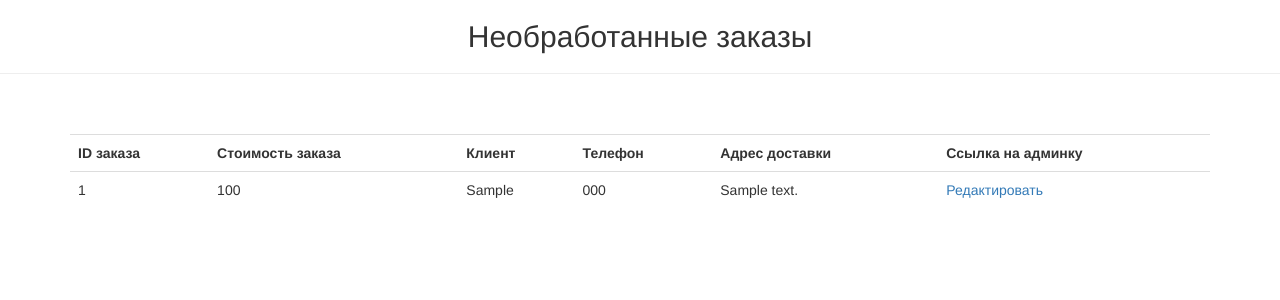
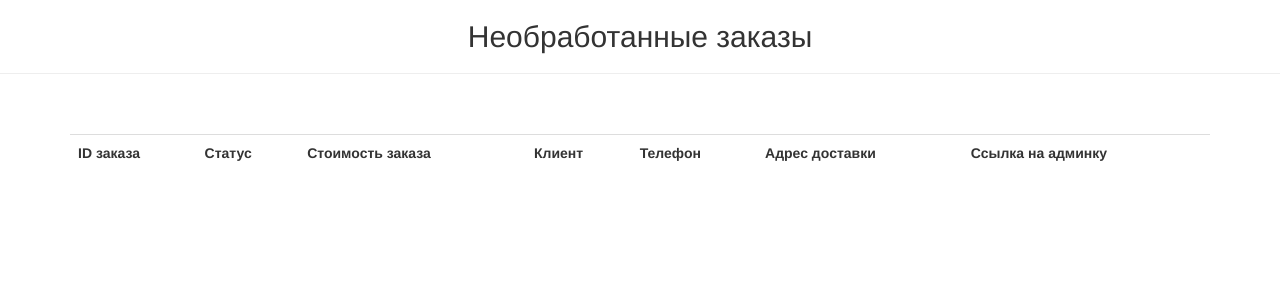
Before and after one commit to VneTraffiqua/StarBurger, a Django app: page /manager/orders/ in a window 1280 px wide. Shown: the part 52-352 px from the top of the page. Run offline with Django 3.2, Linux system fonts and the light colour scheme; a user stored in the database is signed in; tables that the repository leaves empty hold one stand-in row (values such as "Sample post"); lists and menus that the app fills with data are empty; parts of the project's set-up code (start-up, migrations or seed data) failed here and were passed over; some libraries are stand-ins or nearby versions.

Commit message:
Added status at orders

```diff
--- a/foodcartapp/models.py
+++ b/foodcartapp/models.py
@@ -133,6 +133,13 @@
 
 
 class Order(models.Model):
+    CHOICES = (('Обработан', 'Обработан'), ('Необработан', 'Необработан'))
+    status = models.CharField(
+        'Статус',
+        choices=CHOICES,
+        default='Необработан',
+        max_length=15
+    )
     firstname = models.CharField(
         'Имя',
         max_length=50,
--- a/restaurateur/templates/order_items.html
+++ b/restaurateur/templates/order_items.html
@@ -14,6 +14,7 @@
    <table class="table table-responsive">
     <tr>
       <th>ID заказа</th>
+      <th>Статус</th>
       <th>Стоимость заказа</th>
       <th>Клиент</th>
       <th>Телефон</th>
@@ -24,11 +25,12 @@
     {% for item in order_items %}
       <tr>
         <td>{{item.id}}</td>
+        <td>{{item.status}}</td>
         <td>{{item.total_sum}}</td>
         <td>{{item.firstname}}</td>
         <td>{{item.phonenumber}}</td>
         <td>{{item.address}}</td>
-        <td><a href={% url 'admin:foodcartapp_order_change' object_id=item.id %}?next={{ currentUrl }}>Редактировать</a></td>
+        <td><a href={% url 'admin:foodcartapp_order_change' object_id=item.id %}?next={{ currentUrl|urlencode }}>Редактировать</a></td>
       </tr>
     {% endfor %}
    </table>
--- a/restaurateur/views.py
+++ b/restaurateur/views.py
@@ -92,7 +92,9 @@
 
 @user_passes_test(is_manager, login_url='restaurateur:login')
 def view_orders(request):
-    order_item = Order.objects.all().order_by('-id').get_order_value()
+    order_item = Order.objects.filter(
+        status='Необработан'
+    ).order_by('-id').get_order_value()
     return render(request, template_name='order_items.html', context={
         'order_items': order_item,
         'currentUrl': request.path
```
Also changed, not shown: foodcartapp/migrations/0045_auto_20230306_0858.py (added).
